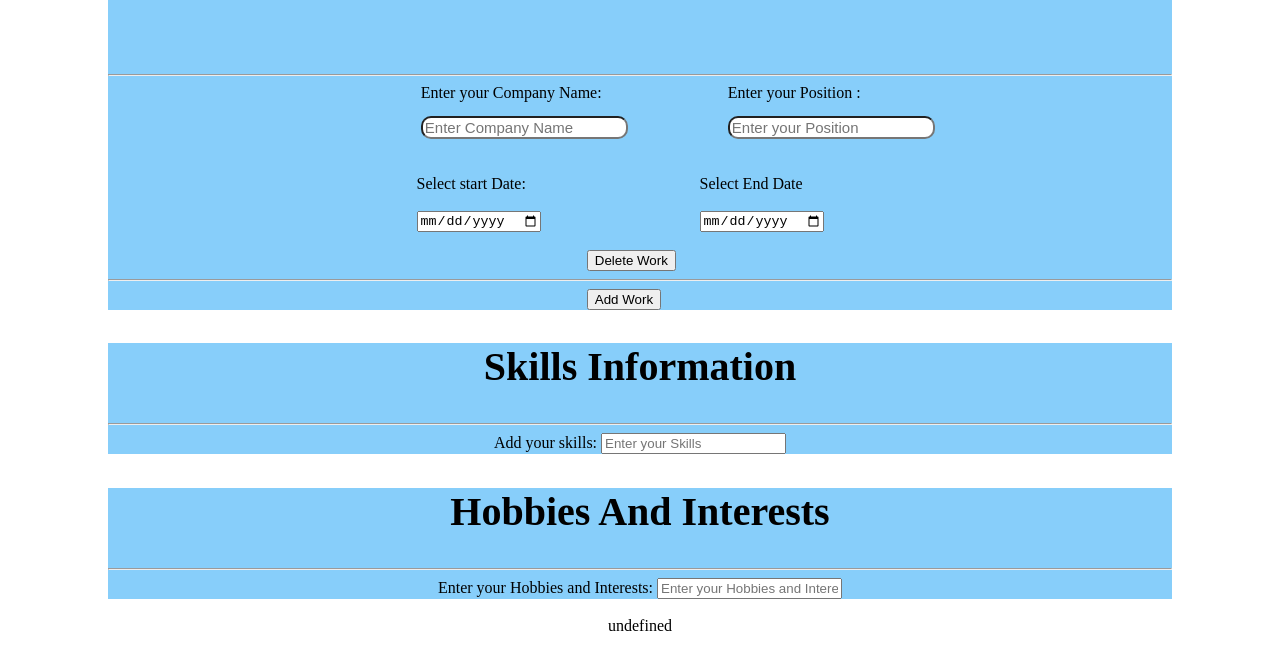
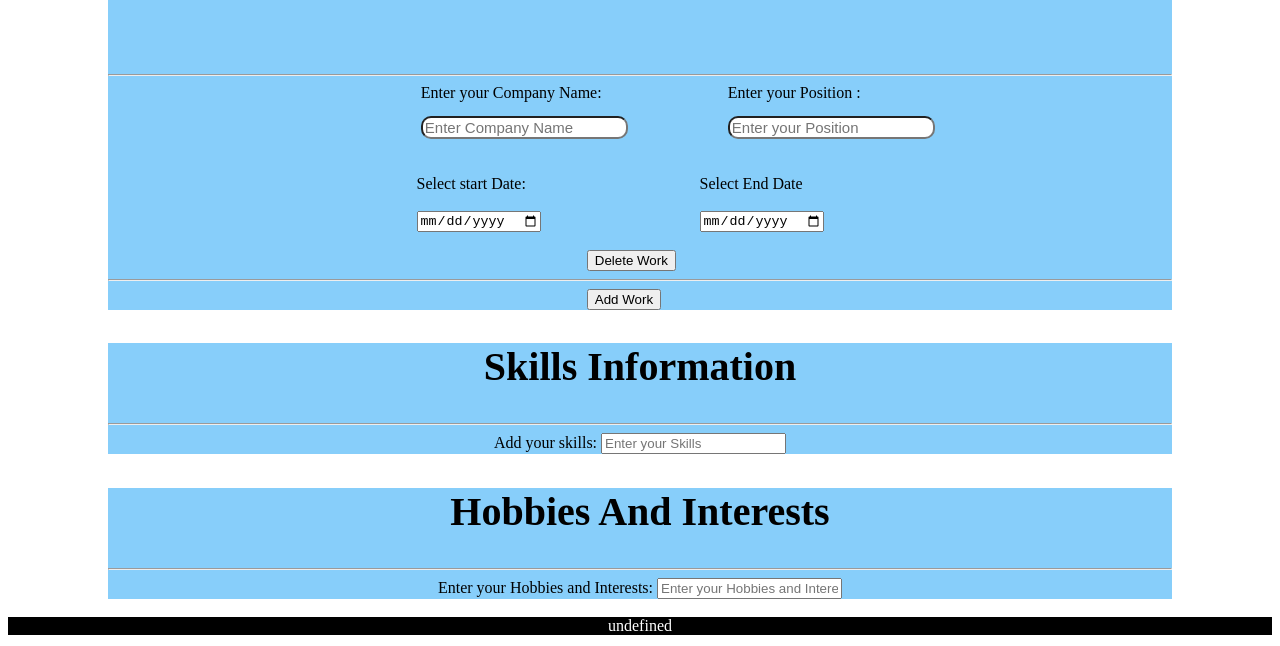
Before and after one commit to tejbijay/dapti, a website: page index.html in a window 1280 px wide. Both pictures are taken after a click on the button "Preview or Edit". Shown: the part 691-1337 px from the top of the page. Drawn offline with Linux system fonts and the light colour scheme.

Commit message:
js codes

```diff
--- a/app.js
+++ b/app.js
@@ -23,15 +23,20 @@ function toggle(){
         maininput.style.display = "none";
         inputShow = false;
         output.innerHTML=`
-        <div class="hero">
+        <div class="ek">
             ${maininput["#display_image"]}
             <h1>${maininput["fname"].value}</h1>
             <h2>${maininput["mname"].value}</h2>
             <h3>${maininput["lname"].value}</h3>
         </div>
 
-        <div>
-
+        <div class="dui">
+            <h3>${maininput["dob"].value}</h3>
+            <h3>${maininput["conad"].value}</h3>
+            <h3>${maininput["email"].value}</h3>
+            <h3>${maininput["address1"].value}</h3>
+            <h3>${maininput["address2"].value}</h3>
+            <h3>${maininput["address3"].value}</h3>
         </div>
         <div class="btn">
             <button onclick="print()">Print Resume</button>
--- a/style.css
+++ b/style.css
@@ -190,8 +190,13 @@
 
 /* after clicking on preview or edit button */
 
-.hero{
-    /* background-color: black; */
+.ek{
+    background-color: black;
     text-align: center;
-    /* color: white; */
+    color: white;
 }
+
+.dui{
+    text-align: center;
+
+}
```
